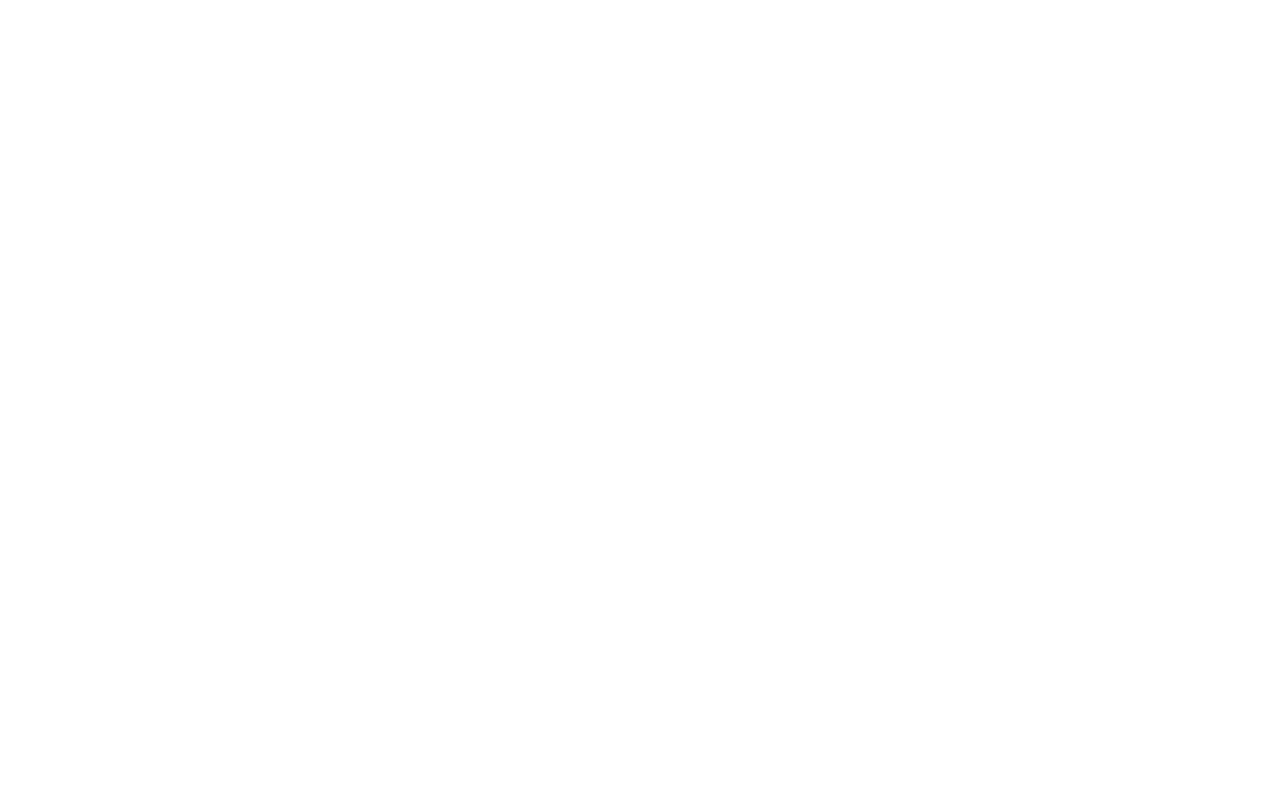
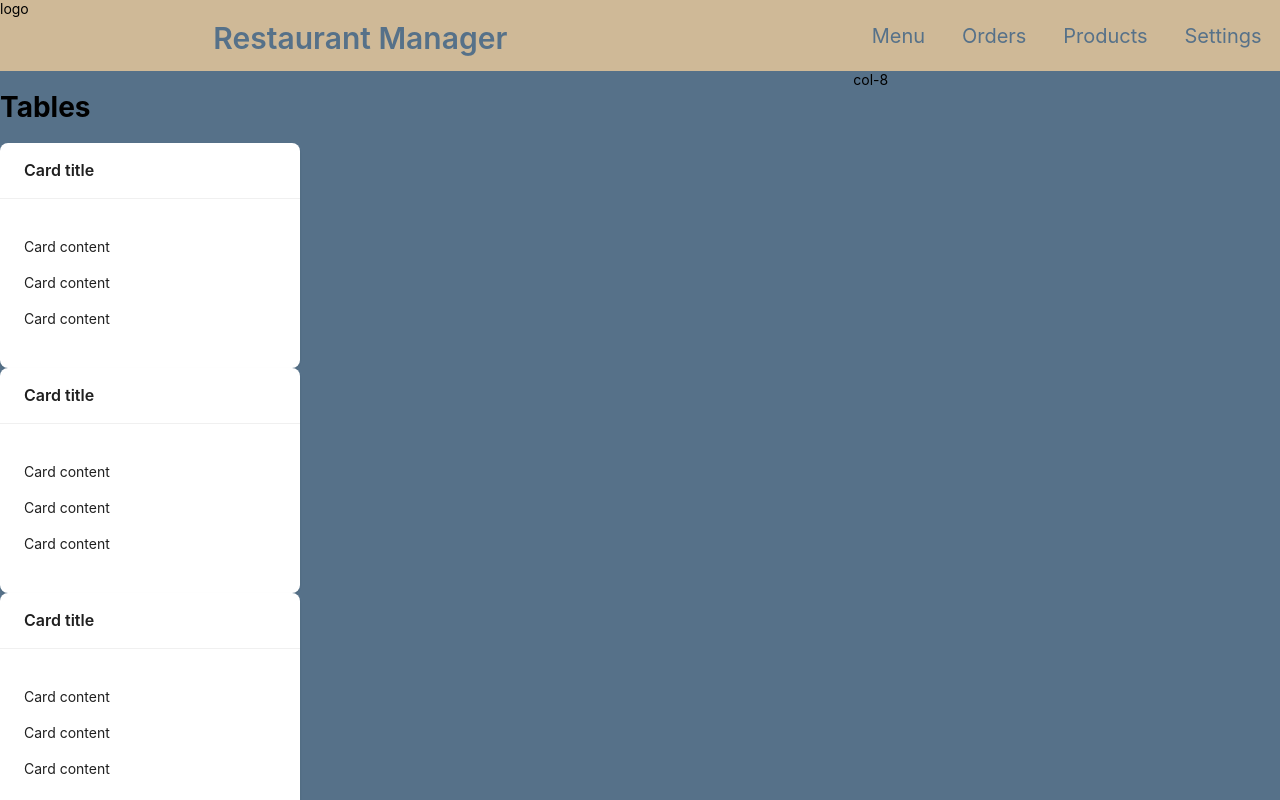
Before and after one commit to Ankur-Vekariya/pos-client, a React (Create React App) app: page /home in a window 1280 px wide. Before the commit this address had no page. Shown: the top 800 px of the page. Built offline with nearby package versions, Linux system fonts and the light colour scheme.

Commit message:
Home page design

```diff
--- a/src/App.js
+++ b/src/App.js
@@ -10,14 +10,14 @@
   Routes,
 } from "react-router-dom";
 import Home from "./pages/Home";
+import Navbar from "./components/Navbar";
 
 function App() {
   return (
     <BrowserRouter>
       <Routes>
-        <Route element={<LayoutComponent />}>
-          <Route path="/" element={<Navigate to={"/home"} replace />} />
-        </Route>
+        <Route path="/" element={<Navigate to={"/home"} replace />} />
+        <Route path="/home" element={<Home />} />
       </Routes>
     </BrowserRouter>
   );
--- a/src/components/Navbar.jsx
+++ b/src/components/Navbar.jsx
@@ -43,10 +43,10 @@
 const Navbar = () => {
   return (
     <div>
-      <Row style={{ backgroundColor: "#2C3639" }}>
+      <Row style={{ backgroundColor: "#CFB997" }}>
         <Col span={4}>logo</Col>
         <Col span={12}>
-          <Title style={{ fontSize: 30, color: "#DCD7C9" }}>
+          <Title style={{ fontSize: 30, color: "#567189" }}>
             Restaurant Manager
           </Title>
         </Col>
@@ -58,13 +58,13 @@
             justifyContent: "space-around",
           }}
         >
-          <Button type="text" style={{ color: "#A27B5C", fontSize: 20 }}>
+          <Button type="text" style={{ color: "#567189", fontSize: 20 }}>
             Menu
           </Button>
-          <Button type="text" style={{ color: "#A27B5C", fontSize: 20 }}>
+          <Button type="text" style={{ color: "#567189", fontSize: 20 }}>
             Orders
           </Button>
-          <Button type="text" style={{ color: "#A27B5C", fontSize: 20 }}>
+          <Button type="text" style={{ color: "#567189", fontSize: 20 }}>
             Products
           </Button>
           <Dropdown
@@ -73,7 +73,7 @@
             }}
             placement="bottom"
           >
-            <Button type="text" style={{ color: "#A27B5C", fontSize: 20 }}>
+            <Button type="text" style={{ color: "#567189", fontSize: 20 }}>
               Settings
             </Button>
           </Dropdown>
--- a/src/pages/Home.js
+++ b/src/pages/Home.js
@@ -1,7 +1,38 @@
 import React from "react";
-
+import Navbar from "../components/Navbar";
+import { Col, Row, Card } from "antd";
+const gridStyle = {
+  width: "100%",
+  textAlign: "center",
+};
 const Home = () => {
-  return <div>HOME</div>;
+  return (
+    <div style={{ backgroundColor: "#567189" }}>
+      <Navbar />
+      <Row>
+        <Col span={16}>
+          <h1>Tables</h1>
+          {[1, 2, 3, 4, 5].map((item, index) => {
+            console.log("item", item);
+            return (
+              <Card
+                title="Card title"
+                bordered={false}
+                style={{
+                  width: 300,
+                }}
+              >
+                <p>Card content</p>
+                <p>Card content</p>
+                <p>Card content</p>
+              </Card>
+            );
+          })}
+        </Col>
+        <Col span={8}>col-8</Col>
+      </Row>
+    </div>
+  );
 };
 
 export default Home;
--- a/src/pages/Layout.js
+++ /dev/null
@@ -1,30 +0,0 @@
-import React, { useState } from "react";
-// import { Box, useMediaQuery } from "@mui/material";
-import { json, Outlet } from "react-router-dom";
-import Navbar from "../components/Navbar";
-// import { useSelector } from "react-redux";
-// import Navbar from "components/Navbar";
-// import Sidebar from "components/Sidebar";
-// import { useGetUserQuery } from "states/api";
-
-const Layout = () => {
-  // const isNonMobile = useMediaQuery("(min-width:600px)");
-  return (
-    <>
-      {/* <Sidebar
-        user={data || {}}
-        isNonMobile={isNonMobile}
-        drawerWIdth="250px"
-        isSidebarOpen={isSidebarOpen}
-        setIsSidebarOpen={setIsSidebarOpen}
-      /> */}
-      <Navbar
-      // user={data || {}}
-      // isSidebarOpen={isSidebarOpen}
-      // setIsSidebarOpen={setIsSidebarOpen}
-      />
-    </>
-  );
-};
-
-export default Layout;
```
